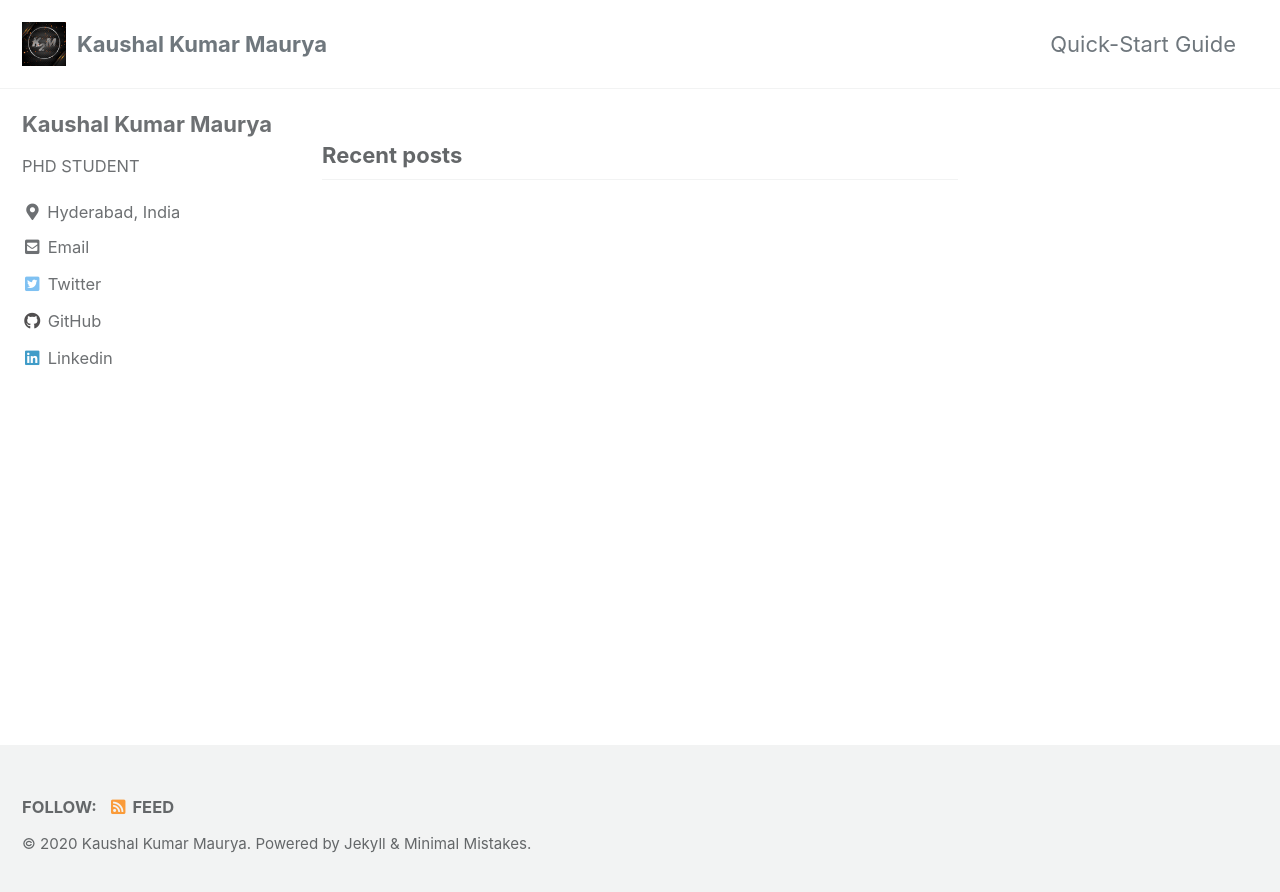
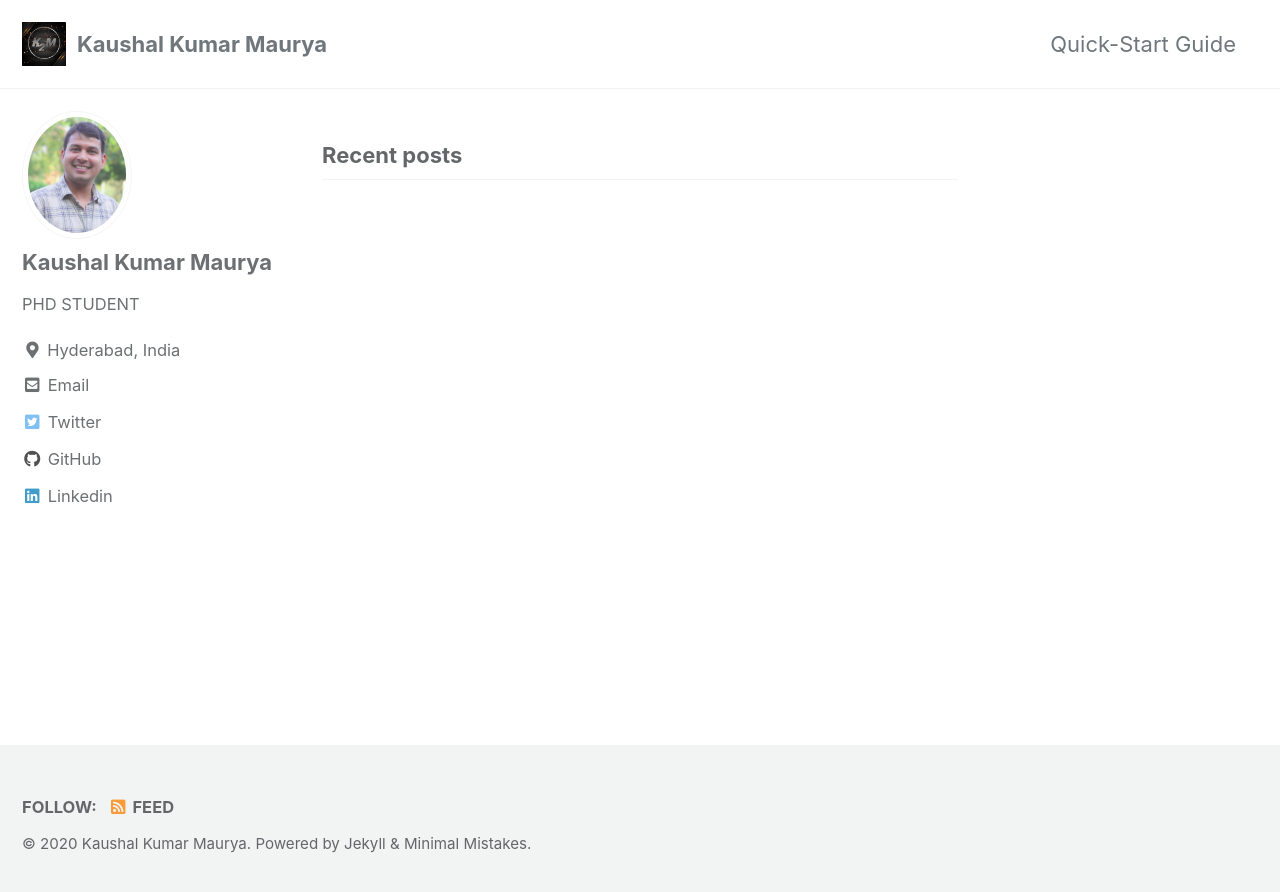
Before and after one commit to harshayelleni/harshayelleni.github.io, a Jekyll site: the page built from index.html, in a window 1280 px wide. Shown: the top 892 px of the page. Built offline with Jekyll 4.4.1, drawn with Linux system fonts in a browser that asks for light colours; cached includes are drawn as plain includes; the list of posts is cut into pages by our own code.

Commit message:
doing modifications

```diff
--- a/_config.yml
+++ b/_config.yml
@@ -94,7 +94,7 @@
 # Site Author
 author:
   name             : "Kaushal Kumar Maurya"
-  avatar           : # path of avatar image, e.g. "/assets/images/bio-photo.jpg"
+  avatar           : "/assets/images/kaushal_bio.png" # path of avatar image, e.g. "/assets/images/bio-photo.jpg"
   bio              : "PHD STUDENT"
   location         : "Hyderabad, India"
   email            :
```
Also changed, not shown: assets/images/kaushal_bio.png (renamed from assets/images/kaushal_pic.png).
